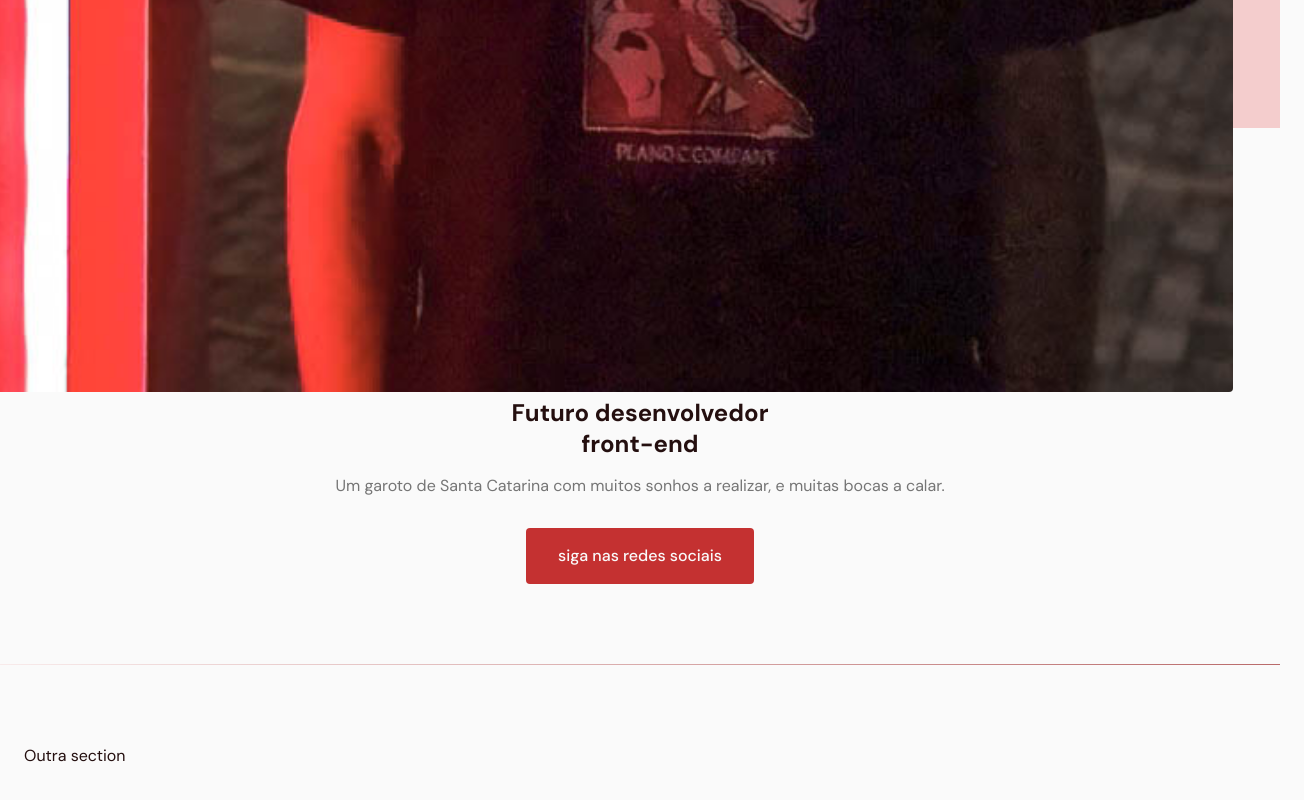
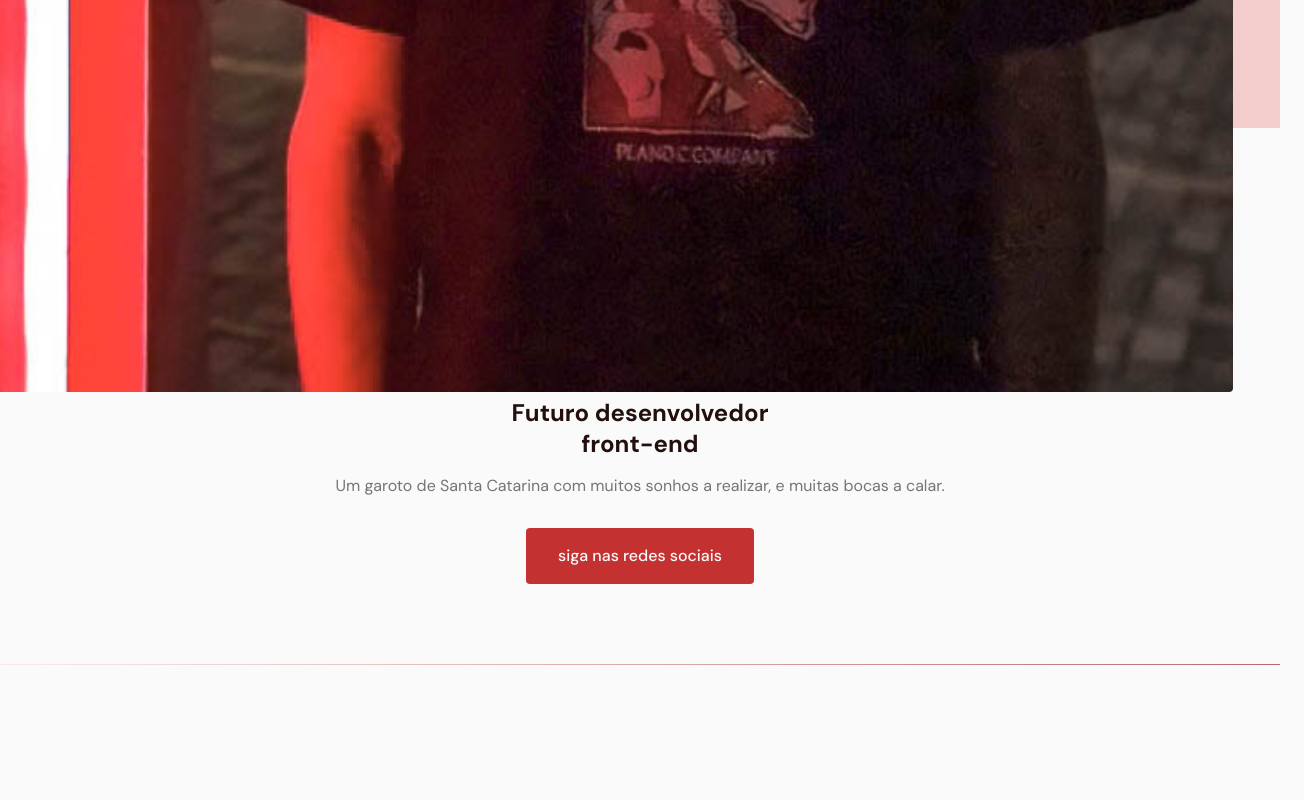
Before and after one commit to Gustavo-Schaadt/nlw, a plain HTML site: page index.html in a window 1280 px wide. Shown: the part 1353-2153 px from the top of the page, 1304 px wide, since content can reach past the window. Drawn offline with Linux system fonts and the light colour scheme.

Commit message:
atualizando readme

```diff
--- a/index.html
+++ b/index.html
@@ -52,7 +52,7 @@
       <div class="divider-1"></div>
 
       <section class="section">
-        <div class="container">Outra section</div>
+        <div class="container"></div>
       </section>
     </main>
   </body>
```
Also changed, not shown: 1 other file.
